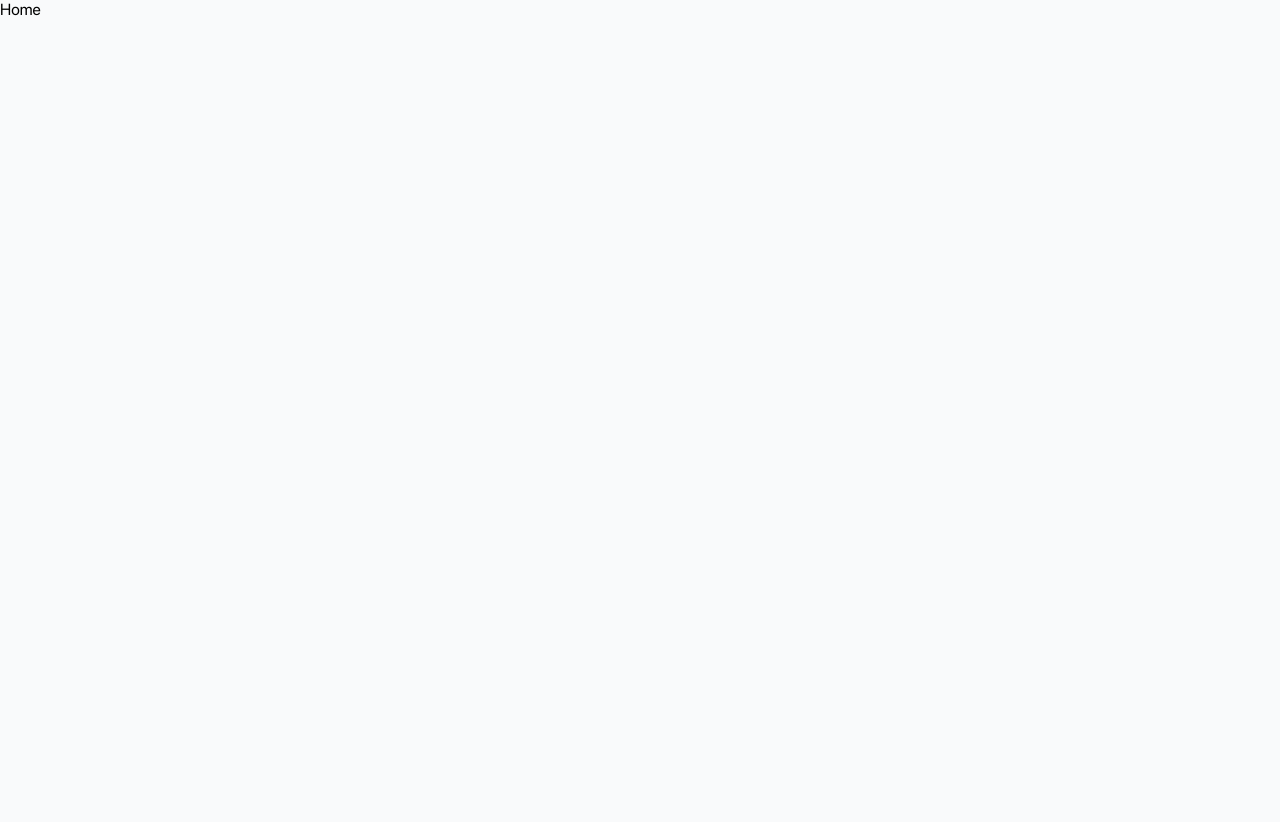
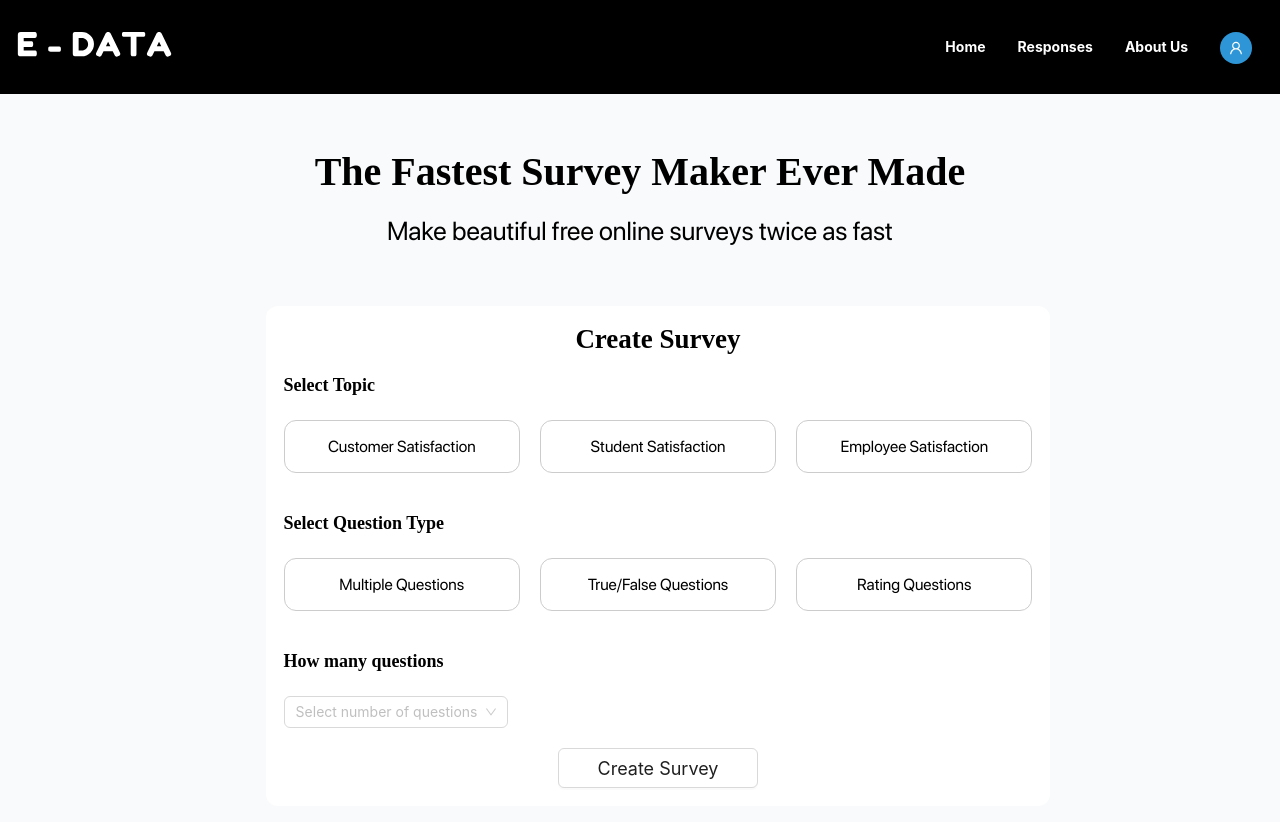
Before and after one commit to alphajr009/E-Data-Survey-Platform, a React (Create React App) app in the folder client/: page /home in a window 1280 px wide. Before the commit the page ends 800 px from the top, so only its background shows below. Built offline with nearby package versions, Linux system fonts and the light colour scheme; a web font is replaced by a local one.

Commit message:
ED | Survey Fronted

```diff
--- a/client/src/components/navbar/LeftMenu.jsx
+++ b/client/src/components/navbar/LeftMenu.jsx
@@ -12,31 +12,17 @@ class LeftMenu extends Component {
             <b className="b-white">Home</b>
           </a>
         </Menu.Item>
+
+        <Menu.Item key="response">
+          <a href="/responses">
+            <b className="b-white">Responses</b>
+          </a>
+        </Menu.Item>
         <Menu.Item key="location">
           <a href="/contact-us">
-            <b className="b-white">Contact Us</b>
+            <b className="b-white">About Us</b>
           </a>
         </Menu.Item>
-
-        {user && (
-          <>
-            <Menu.Item key="projects">
-              <a href="/projects">
-                <b className="b-white">Projects</b>
-              </a>
-            </Menu.Item>
-            <Menu.Item key="question">
-              <a href="/questionnaire">
-                <b className="b-white">Questionnaire</b>
-              </a>
-            </Menu.Item>
-            <Menu.Item key="score">
-              <a href="/ps-score">
-                <b className="b-white">PS Score</b>
-              </a>
-            </Menu.Item>
-          </>
-        )}
       </Menu>
     );
   }
--- a/client/src/css/home.css
+++ b/client/src/css/home.css
@@ -2,6 +2,7 @@
   display: flex;
   flex-direction: column;
   padding: 16px;
+  margin-top: 3%;
 }
 
 .section1 {
@@ -108,3 +109,81 @@
   color: white;
   left: 38.8%;
 }
+.hc-header {
+  align-items: center;
+  text-align: center;
+}
+
+.hc-header-subtitle {
+  font-size: 26px !important;
+}
+
+.hcb-box {
+  margin-top: 60px;
+  background-color: white;
+  border-radius: 12px;
+  width: 60%;
+  margin-left: 20%;
+  padding: 18px;
+}
+
+.hcb-box h3 {
+  text-align: center;
+  font-size: 27px !important;
+}
+
+.hcb-all-topics {
+  display: flex;
+  flex-direction: row;
+  gap: 20px;
+  margin-top: 20px;
+}
+
+.hcb-topic-box {
+  border-radius: 12px;
+  background-color: white;
+  padding: 16px;
+  width: 30%;
+  border: 1px solid rgb(204, 204, 204);
+  text-align: center;
+  cursor: pointer;
+  transition: border-color 0.3s ease, background-color 0.3s ease,
+    color 0.3s ease, box-shadow 0.3s ease;
+}
+
+.hcb-topic-box.selected {
+  border-color: #2e96d6;
+  background-color: #2e96d6;
+  color: white;
+  box-shadow: 0 4px 8px rgba(0, 0, 0, 0.1);
+}
+
+.hc-question-type {
+  margin-top: 40px;
+}
+
+:where(.css-dev-only-do-not-override-1okl62o).ant-select-single:not(
+    .ant-select-customize-input
+  )
+  .ant-select-selector {
+  width: 220px;
+  height: 100%;
+  padding: 0 11px;
+}
+
+.hc-question-type .anticon svg {
+  display: inline-block;
+  color: #cccccc;
+}
+
+.go-pay-btn {
+  text-align: center;
+  margin-top: 20px;
+}
+
+.go-pay-btn Button {
+  width: 200px !important;
+  height: 40px !important;
+  padding: 0px 20px !important;
+  font-size: 18px !important;
+}
--- a/client/src/pages/Home.jsx
+++ b/client/src/pages/Home.jsx
@@ -1,7 +1,95 @@
-import React from "react";
+import React, { useState } from "react";
+import { Select, Button } from "antd";
+import "../css/home.css";
+import Navbar from "../components/navbar/MainNavbar";
 
 function Home() {
-  return <div>Home</div>;
+  const [selectedTopic, setSelectedTopic] = useState(null);
+  const [selectedType, setSelectedType] = useState(null);
+  const [selectedNumber, setSelectedNumber] = useState(null);
+
+  const topics = [
+    "Customer Satisfaction",
+    "Student Satisfaction",
+    "Employee Satisfaction",
+  ];
+  const questionTypes = [
+    "Multiple Questions",
+    "True/False Questions",
+    "Rating Questions",
+  ];
+
+  return (
+    <div className="Home">
+      <Navbar />
+      <div className="home-content">
+        <div className="hc-header">
+          <h1 className="hc-header-title">
+            The Fastest Survey Maker Ever Made
+          </h1>
+          <span className="hc-header-subtitle">
+            Make beautiful free online surveys twice as fast
+          </span>
+        </div>
+        <div className="hc-box-part">
+          <div className="hcb-box">
+            <h3>Create Survey</h3>
+            <div className="hcb-about">
+              <div className="hcb-topic">
+                <h4>Select Topic</h4>
+                <div className="hcb-all-topics">
+                  {topics.map((topic) => (
+                    <div
+                      key={topic}
+                      className={`hcb-topic-box ${
+                        selectedTopic === topic ? "selected" : ""
+                      }`}
+                      onClick={() => setSelectedTopic(topic)}
+                    >
+                      {topic}
+                    </div>
+                  ))}
+                </div>
+              </div>
+
+              <div className="hc-question-type">
+                <h4>Select Question Type</h4>
+                <div className="hcb-all-topics">
+                  {questionTypes.map((type) => (
+                    <div
+                      key={type}
+                      className={`hcb-topic-box ${
+                        selectedType === type ? "selected" : ""
+                      }`}
+                      onClick={() => setSelectedType(type)}
+                    >
+                      {type}
+                    </div>
+                  ))}
+                </div>
+              </div>
+
+              <div className="hc-question-type">
+                <h4>How many questions</h4>
+                <Select
+                  placeholder="Select number of questions"
+                  onChange={(value) => setSelectedNumber(value)}
+                >
+                  <Select.Option value="3">3</Select.Option>
+                  <Select.Option value="4">4</Select.Option>
+                  <Select.Option value="5">5</Select.Option>
+                </Select>
+              </div>
+
+              <div className="go-pay-btn">
+                <Button>Create Survey</Button>
+              </div>
+            </div>
+          </div>
+        </div>
+      </div>
+    </div>
+  );
 }
 
 export default Home;
```
Also changed, not shown: client/src/pages/user/Account.jsx (added, +24 -0 lines), client/src/assets/tripgeni_logo.svg.
